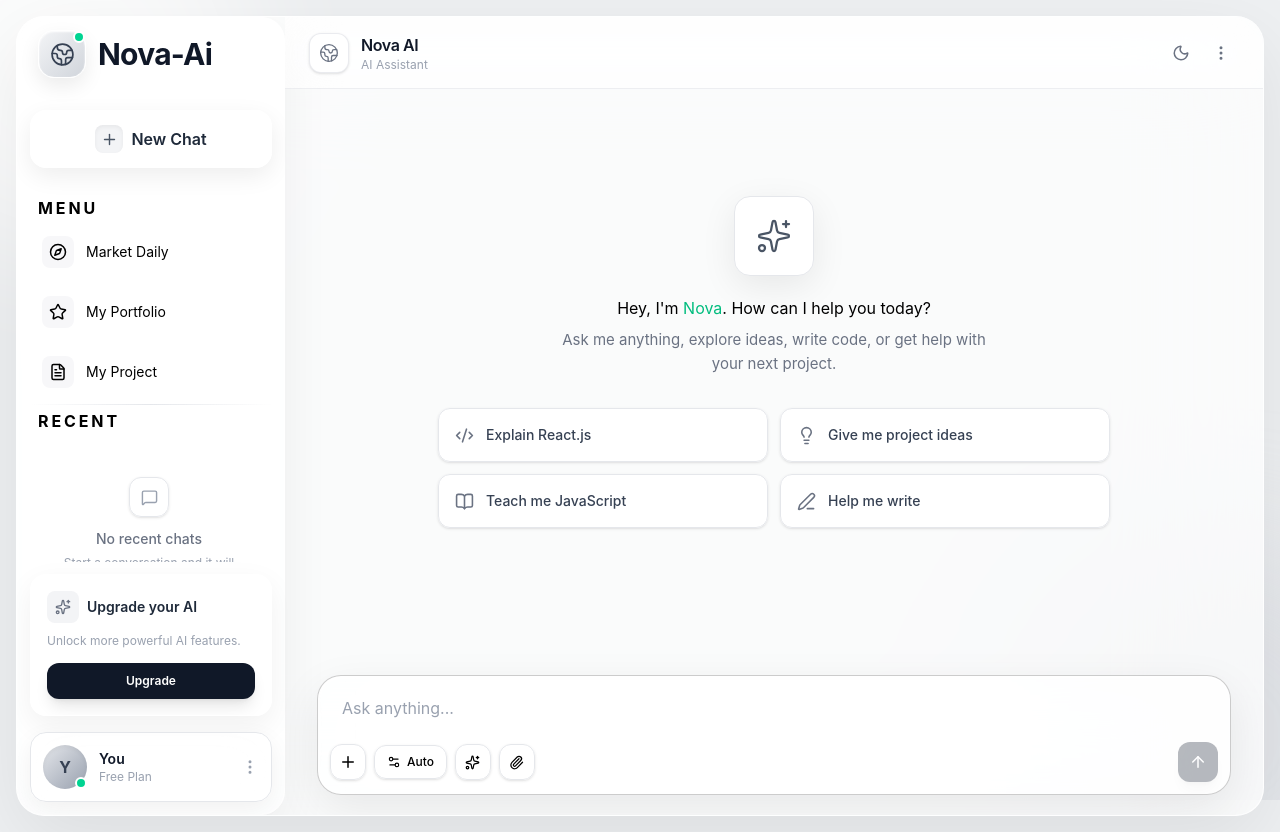
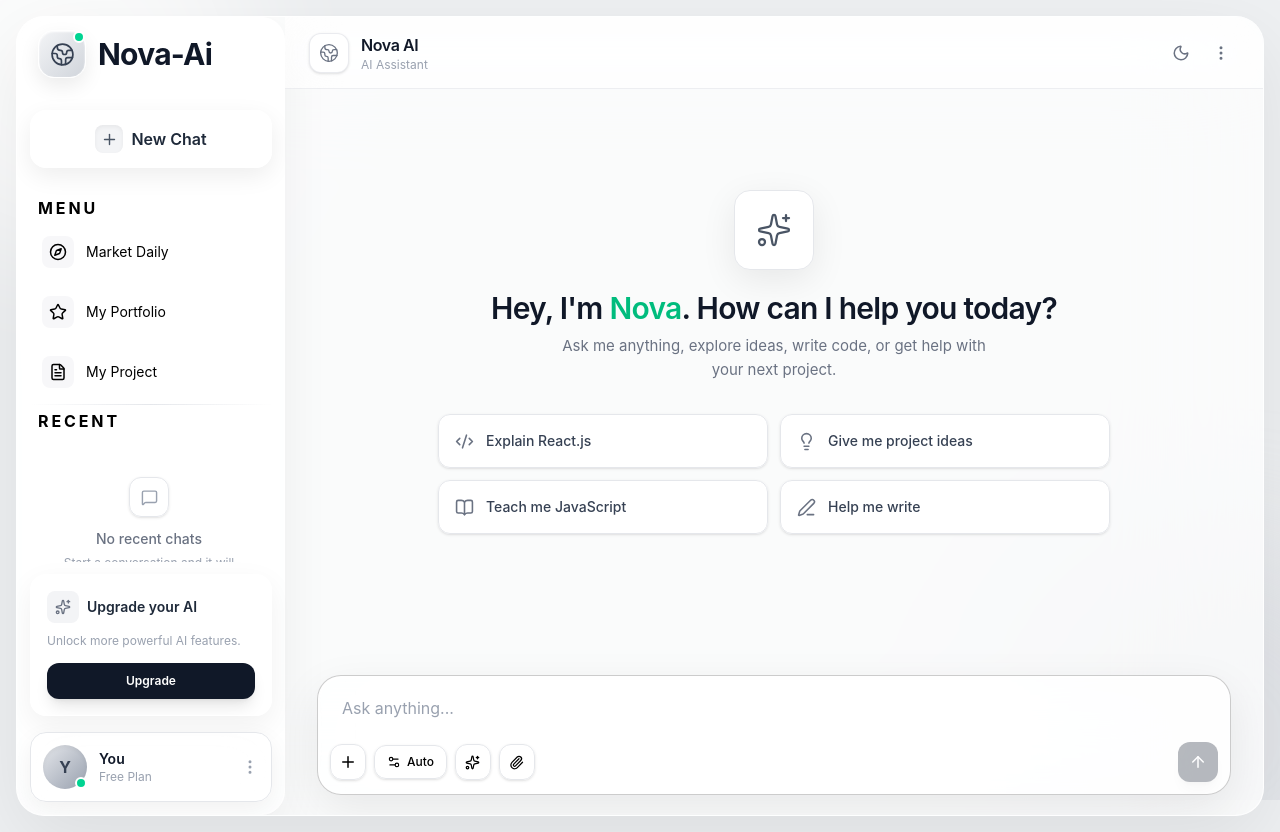
Before and after one commit to Shashannkkp/Ai-Chatbot, a React (Vite) app: page / in a window 1280 px wide. Built offline with nearby package versions, Linux system fonts and the light colour scheme.

Commit message:
title updated

```diff
--- a/src/components/Chat.jsx
+++ b/src/components/Chat.jsx
@@ -428,7 +428,16 @@ function Chat({
 
             {/* TITLE */}
 
-            <h1>
+            <h1
+  className="
+    text-2xl
+    font-semibold
+    tracking-tight
+    text-gray-900
+    dark:text-white
+    sm:text-3xl
+  "
+>
   Hey, I'm{" "}
   <span className="text-emerald-500">
     Nova
```
Lines whose indentation alone changed are shown as unchanged.
